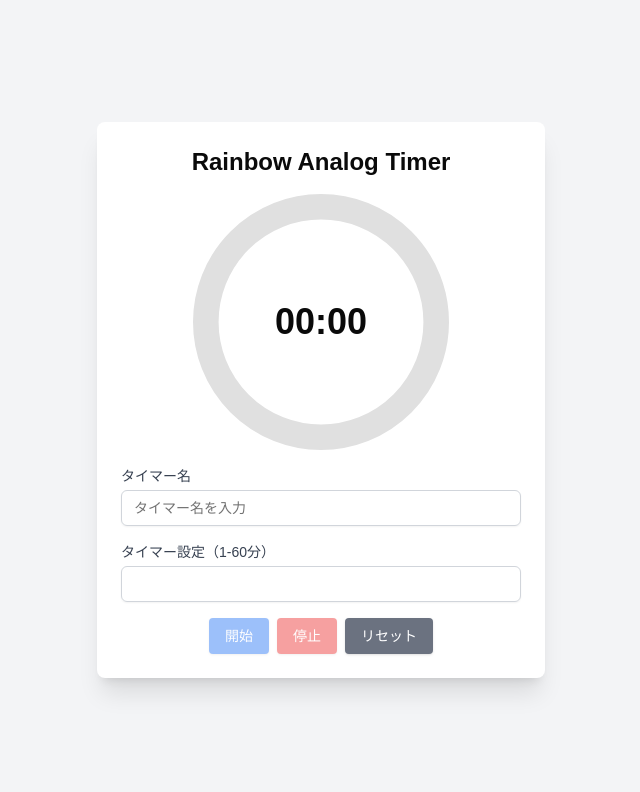
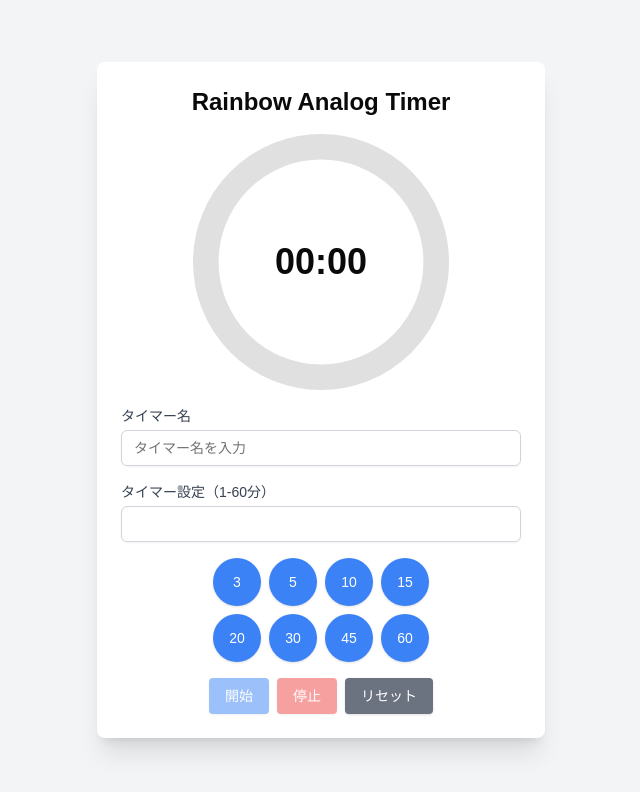
Before and after one commit to mari2t/rainbow_analog_timer, a Next.js app: page / in a window 1280 px wide. Shown: the top 792 px of the page, without its empty margins (319-959 px from the left). Built offline with nearby package versions, Linux system fonts and the light colour scheme.

Commit message:
fix : タイマー値選択肢ボタンを追加

```diff
--- a/src/app/components/RainbowAnalogTimer.tsx
+++ b/src/app/components/RainbowAnalogTimer.tsx
@@ -20,7 +20,8 @@ export default function RainbowAnalogTimer() {
   const [timerName, setTimerName] = useState<string>("");
   const [showAlert, setShowAlert] = useState<boolean>(false);
   const [maxTime, setMaxTime] = useState<number>(3600);
-  const [inputMinutes, setInputMinutes] = useState<string>(""); //ユーザーの入力値
+  const [inputMinutes, setInputMinutes] = useState<string>("");
+  const [error, setError] = useState<string | null>(null);
   const intervalRef = useRef<NodeJS.Timeout | null>(null);
 
   useEffect(() => {
@@ -48,29 +49,42 @@ export default function RainbowAnalogTimer() {
   const startTimer = () => {
     if (time > 0) {
       setIsRunning(true);
+      setError(null);
+    } else {
+      setError("タイマーを開始するには、1分以上の時間を設定してください。");
     }
   };
 
   const stopTimer = () => {
     setIsRunning(false);
+    setError(null);
   };
 
   const resetTimer = () => {
     setIsRunning(false);
     setTime(0);
     setInputMinutes("");
+    setError(null);
   };
 
-  const setTimerMinutes = (minutes: string) => {
-    setInputMinutes(minutes);
-    const parsedMinutes = parseInt(minutes, 10);
-    if (minutes === "" || isNaN(parsedMinutes)) {
+  const setTimerMinutes = (minutes: string | number) => {
+    try {
+      const parsedMinutes =
+        typeof minutes === "string" ? parseInt(minutes, 10) : minutes;
+      setInputMinutes(parsedMinutes.toString());
+      if (isNaN(parsedMinutes)) {
         setMaxTime(0);
         setTime(0);
+        setError("無効な入力です。1から60の間の数字を入力してください。");
       } else {
         const newTime = Math.min(Math.max(parsedMinutes, 1), 60) * 60;
         setMaxTime(newTime);
         setTime(newTime);
+        setError(null);
+      }
+    } catch (err) {
+      console.error("Error setting timer minutes:", err);
+      setError("タイマーの設定中にエラーが発生しました。");
     }
   };
 
@@ -82,6 +96,9 @@ export default function RainbowAnalogTimer() {
       .toString()
       .padStart(2, "0")}`;
   };
+
+  const presetButtonsRow1 = [3, 5, 10, 15];
+  const presetButtonsRow2 = [20, 30, 45, 60];
 
   return (
     <div className="flex flex-col items-center justify-center min-h-screen bg-gray-100 p-4">
@@ -168,6 +185,33 @@ export default function RainbowAnalogTimer() {
             disabled={isRunning}
           />
         </div>
+        <div className="mb-4">
+          <div className="flex justify-center gap-2 mb-2">
+            {presetButtonsRow1.map((minutes) => (
+              <Button
+                key={minutes}
+                onClick={() => setTimerMinutes(minutes)}
+                disabled={isRunning}
+                className="w-12 h-12 rounded-full bg-blue-500 text-white hover:bg-blue-600 focus:outline-none focus:ring-2 focus:ring-blue-500 focus:ring-opacity-50 disabled:opacity-50"
+              >
+                {minutes}
+              </Button>
+            ))}
+          </div>
+          <div className="flex justify-center gap-2">
+            {presetButtonsRow2.map((minutes) => (
+              <Button
+                key={minutes}
+                onClick={() => setTimerMinutes(minutes)}
+                disabled={isRunning}
+                className="w-12 h-12 rounded-full bg-blue-500 text-white hover:bg-blue-600 focus:outline-none focus:ring-2 focus:ring-blue-500 focus:ring-opacity-50 disabled:opacity-50"
+              >
+                {minutes}
+              </Button>
+            ))}
+          </div>
+        </div>
+        {error && <div className="mb-4 text-red-500 text-center">{error}</div>}
         <div className="flex justify-center space-x-2">
           <Button
             onClick={startTimer}
```
Also changed, not shown: 1 other file (tests, documents, lock files or other folders). Lines whose indentation alone changed are shown as unchanged.
